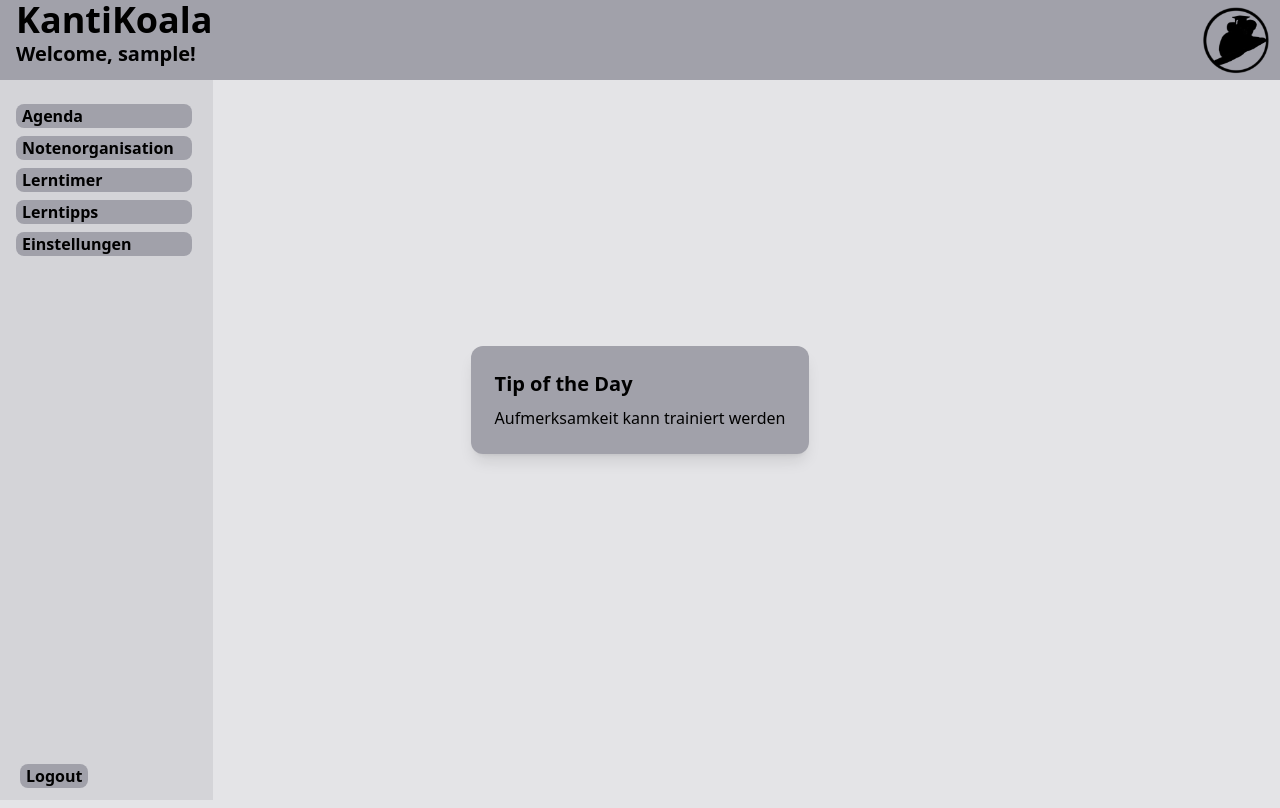
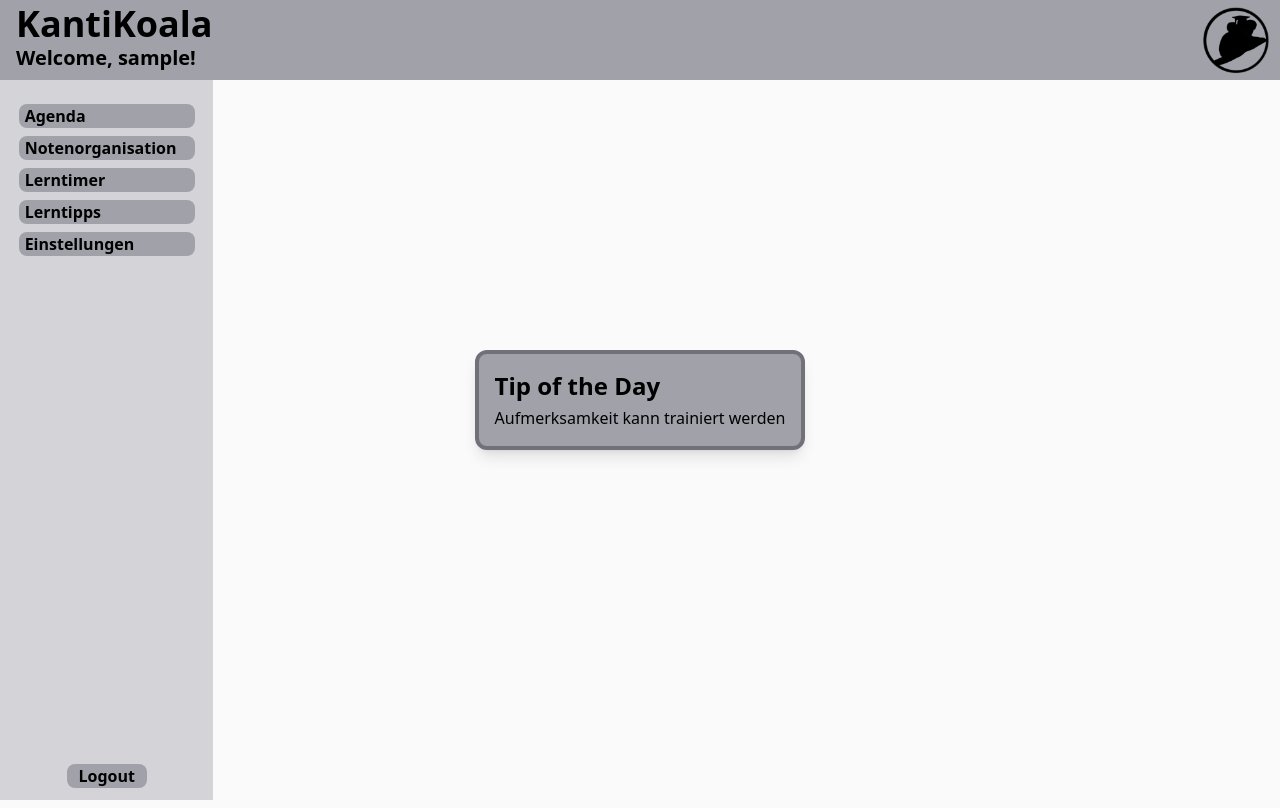
Before and after one commit to CoderAryanAnand/lernapp, a Flask app: page / in a window 1280 px wide. Run offline with Flask 3, Linux system fonts and the light colour scheme; the visitor is signed in with stand-in values (Sample User, id 1).

Commit message:
Improvements to Home Page UI

```diff
--- a/static/output.css
+++ b/static/output.css
@@ -620,10 +620,6 @@ video {
   bottom: 0.5rem;
 }
 
-.left-1 {
-  left: 0.25rem;
-}
-
 .right-1 {
   right: 0.25rem;
 }
@@ -637,13 +633,18 @@ video {
   margin-right: 1rem;
 }
 
+.mx-auto {
+  margin-left: auto;
+  margin-right: auto;
+}
+
 .my-2 {
   margin-top: 0.5rem;
   margin-bottom: 0.5rem;
 }
 
-.mb-2 {
-  margin-bottom: 0.5rem;
+.mb-1 {
+  margin-bottom: 0.25rem;
 }
 
 .block {
@@ -666,8 +667,16 @@ video {
   display: none;
 }
 
+.min-h-20 {
+  min-height: 5rem;
+}
+
 .w-1\/6 {
   width: 16.666667%;
+}
+
+.w-20 {
+  width: 5rem;
 }
 
 .w-44 {
@@ -710,9 +719,13 @@ video {
   border-width: 1px;
 }
 
-.bg-zinc-200 {
-  --tw-bg-opacity: 1;
-  background-color: rgb(228 228 231 / var(--tw-bg-opacity, 1));
+.border-4 {
+  border-width: 4px;
+}
+
+.border-zinc-500 {
+  --tw-border-opacity: 1;
+  border-color: rgb(113 113 122 / var(--tw-border-opacity, 1));
 }
 
 .bg-zinc-300 {
@@ -725,12 +738,13 @@ video {
   background-color: rgb(161 161 170 / var(--tw-bg-opacity, 1));
 }
 
+.bg-zinc-50 {
+  --tw-bg-opacity: 1;
+  background-color: rgb(250 250 250 / var(--tw-bg-opacity, 1));
+}
+
 .p-4 {
   padding: 1rem;
-}
-
-.p-6 {
-  padding: 1.5rem;
 }
 
 .px-1\.5 {
@@ -738,8 +752,22 @@ video {
   padding-right: 0.375rem;
 }
 
+.py-2 {
+  padding-top: 0.5rem;
+  padding-bottom: 0.5rem;
+}
+
+.pt-1 {
+  padding-top: 0.25rem;
+}
+
 .text-center {
   text-align: center;
+}
+
+.text-2xl {
+  font-size: 1.5rem;
+  line-height: 2rem;
 }
 
 .text-3xl {
@@ -791,3 +819,29 @@ video {
 .hover\:italic:hover {
   font-style: italic;
 }
+
+@media (min-width: 640px) {
+  .sm\:left-\[8\.3vw\] {
+    left: 8.3vw;
+  }
+
+  .sm\:mx-auto {
+    margin-left: auto;
+    margin-right: auto;
+  }
+
+  .sm\:w-\[1px\] {
+    width: 1px;
+  }
+
+  .sm\:py-0 {
+    padding-top: 0px;
+    padding-bottom: 0px;
+  }
+}
+
+@media (min-width: 768px) {
+  .md\:w-1\/6 {
+    width: 16.666667%;
+  }
+}
--- a/templates/home.html
+++ b/templates/home.html
@@ -6,9 +6,9 @@
     <title>Home</title>
     <link rel="stylesheet" href="./static/output.css">
 </head>
-<body class="bg-zinc-200">
-    <div class="bg-zinc-400 relative w-screen" style="height:10vh">
-        <h2 class="mx-4 text-4xl font-extrabold">KantiKoala</h2>
+<body class="bg-zinc-50">
+    <div class="bg-zinc-400 relative w-screen min-h-20" style="height:10vh">
+        <h2 class="mx-4 pt-1 text-4xl font-extrabold">KantiKoala</h2>
         {% if logged_in %}
         <h3 class="mx-4 text-xl font-bold">Welcome, {{ username }}!</h3>
         {% endif %}
@@ -18,42 +18,46 @@
 
     {% if logged_in %}
 
-        <div class="rounded-none relative bottom-2 bg-zinc-300 w-1/6" style="height: 90vh">
-            <div class="mx-4 my-2 absolute bottom-1 left-1 rounded-lg bg-zinc-400 hover:bg-slate-300 ">
-                <a class="px-1.5 font-bold hover:italic text-center" href="/logout"><button>Logout</button></a>
+        <div class="rounded-none items-center justify-center relative bottom-2 bg-zinc-300 w-screen md:w-1/6" style="height: 90vh">
+
+            <div class="absolute grid bottom-1 sm:left-[8.3vw] justify-center w-screen sm:w-[1px]">
+                <div class="sm:mx-auto py-2 sm:py-0 my-2 rounded-lg bg-zinc-400 hover:bg-slate-300 w-20 text-center">
+                    <a class="px-1.5 font-bold" href="/logout"><button class="hover:italic">Logout</button></a>
+                </div>
             </div>
-            <div class="mx-4 my-2 relative top-6 rounded-lg bg-zinc-400 hover:bg-slate-300 w-44">
-                <a class="px-1.5 font-bold hover:italic" href="/agenda"><button>Agenda</button></a>
+            <div class="mx-auto py-2 sm:py-0 my-2 relative top-6 rounded-lg bg-zinc-400 hover:bg-slate-300 w-44">
+                <a class="px-1.5 font-bold" href="/agenda"><button class="hover:italic">Agenda</button></a>
             </div>
-            <div class="mx-4 my-2 relative top-6 rounded-lg bg-zinc-400 hover:bg-slate-300 w-44">
-                <a class="px-1.5 font-bold" href="/noten"><button>Notenorganisation</button></a>
+            <div class="mx-auto py-2 sm:py-0 my-2 relative top-6 rounded-lg bg-zinc-400 hover:bg-slate-300 w-44">
+                <a class="px-1.5 font-bold" href="/noten"><button class="hover:italic">Notenorganisation</button></a>
             </div>
-            <div class="mx-4 my-2 relative top-6 rounded-lg bg-zinc-400 hover:bg-slate-300 w-44">
-                <a class="px-1.5 font-bold hover:italic" href="/lerntimer"><button>Lerntimer</button></a>
+            <div class="mx-auto py-2 sm:py-0 my-2 relative top-6 rounded-lg bg-zinc-400 hover:bg-slate-300 w-44">
+                <a class="px-1.5 font-bold" href="/lerntimer"><button class="hover:italic">Lerntimer</button></a>
             </div>
-            <div class="mx-4 my-2 relative top-6 rounded-lg bg-zinc-400 hover:bg-slate-300 w-44">
-                <a class="px-1.5 font-bold hover:italic" href="/lerntipps"><button>Lerntipps</button></a>
+            <div class="mx-auto py-2 sm:py-0 my-2 relative top-6 rounded-lg bg-zinc-400 hover:bg-slate-300 w-44">
+                <a class="px-1.5 font-bold" href="/lerntipps"><button class="hover:italic">Lerntipps</button></a>
             </div>
-            <div class="mx-4 my-2 relative top-6 rounded-lg bg-zinc-400 hover:bg-slate-300 w-44">
-                <a class="px-1.5 font-bold hover:italic" href="/settings"><button>Einstellungen</button></a>
+            <div class="mx-auto py-2 sm:py-0 my-2 relative top-6 rounded-lg bg-zinc-400 hover:bg-slate-300 w-44">
+                <a class="px-1.5 font-bold" href="/settings"><button class="hover:italic">Einstellungen</button></a>
             </div>
+
         </div>
     {% else %}
         <div class="rounded-none relative bottom-2 bg-zinc-300 w-1/6" style="height: 90vh">
-            <div class="mx-4 my-2 relative top-6 rounded-lg bg-zinc-400 hover:bg-slate-300 ">
-                <a class="px-1.5 font-bold hover:italic" href="/login"><button>Login</button></a>
+            <div class="mx-auto py-2 sm:py-0 my-2 relative top-6 rounded-lg bg-zinc-400 hover:bg-slate-300 ">
+                <a class="px-1.5 font-bold" href="/login"><button class="hover:italic">Login</button></a>
             </div>
-            <div class="mx-4 my-2 relative top-6 rounded-lg bg-zinc-400 hover:bg-slate-300 ">
-                <a class="px-1.5 font-bold hover:italic" href="/register"><button class="hover:italic">Registrieren</button></a>
+            <div class="mx-auto py-2 sm:py-0 my-2 relative top-6 rounded-lg bg-zinc-400 hover:bg-slate-300 ">
+                <a class="px-1.5 font-bold" href="/register"><button class="hover:italic">Registrieren</button></a>
             </div>
 
         </div>
     {% endif %}
 
     <!-- margin: 20px; padding: 15px; border: 1px solid #ddd; border-radius: 8px; background-color: #f9f9f9; -->
-    <div class="fixed inset-0 flex items-center justify-center p-4 pointer-events-none">
-        <div class="bg-zinc-400 rounded-xl p-6 shadow-lg">
-            <h3 class="text-xl font-bold mb-2">Tip of the Day</h3>
+    <div class="absolute inset-0 flex items-center justify-center p-4 pointer-events-none">
+        <div class="bg-zinc-400 border-4 border-zinc-500 rounded-xl p-4 shadow-lg">
+            <h3 class="text-2xl font-bold mb-1">Tip of the Day</h3>
             <p class="">{{ tip }}</p>
         </div>
     </div>
```
